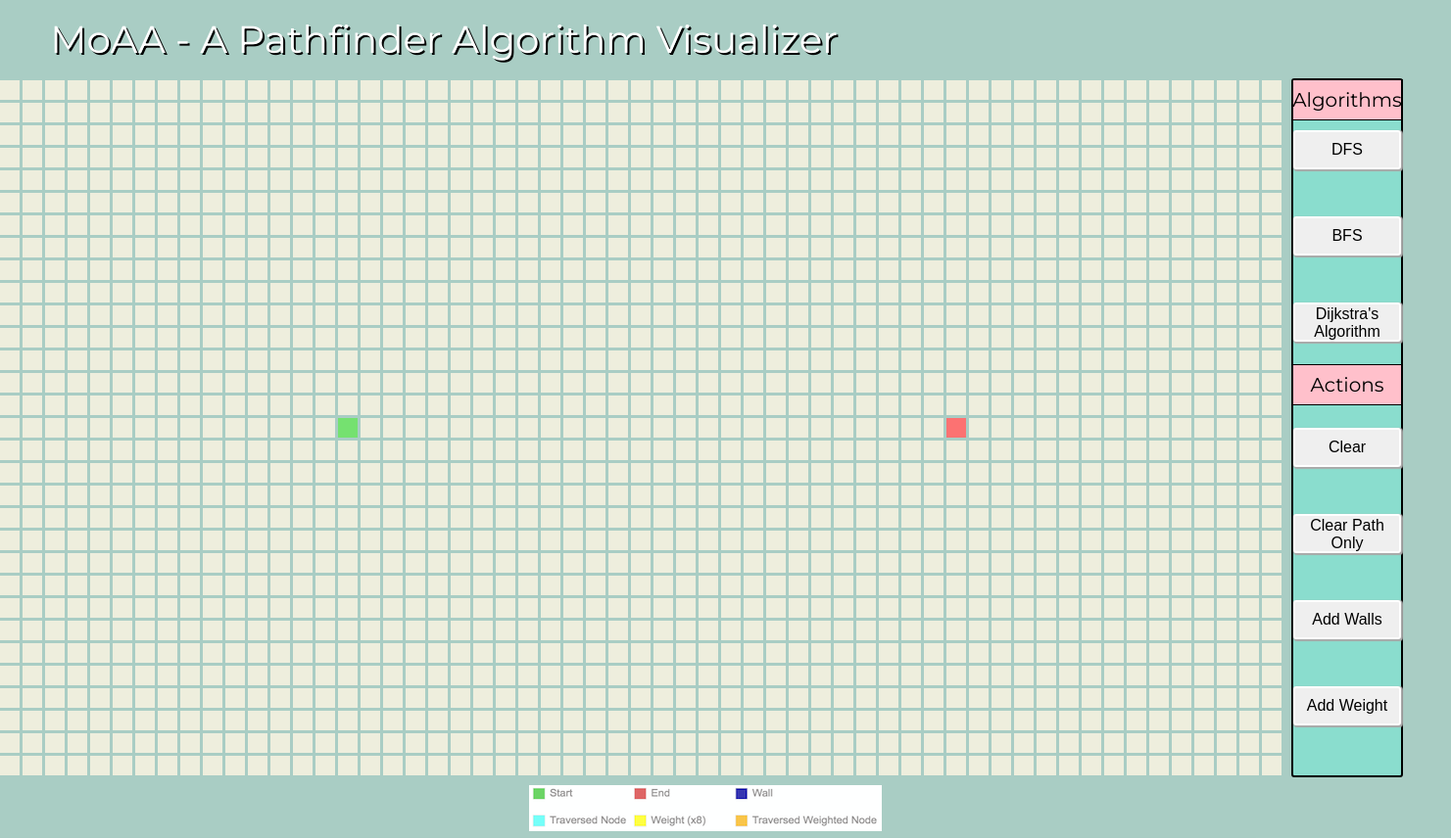
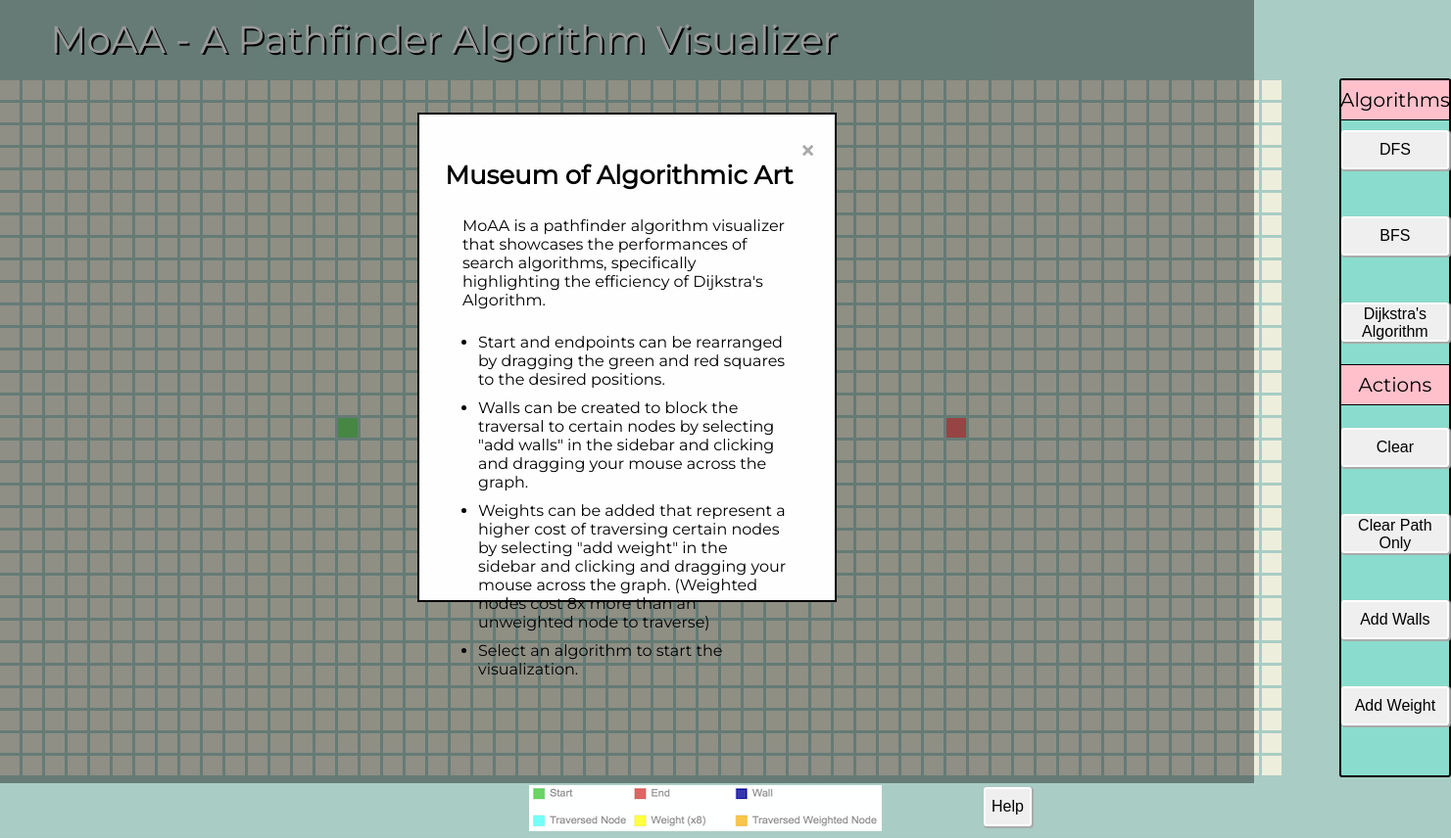
Before and after one commit to kevinktom/MoAA-Pathfinder-Algorithm-Visualizer-, a website built with webpack: page index.html in a window 1280 px wide. Shown: the top 856 px of the page at 98% size, 1481 px wide, since content can reach past the window. Built offline with nearby package versions, Linux system fonts and the light colour scheme.

Commit message:
added a modal

```diff
--- a/index.html
+++ b/index.html
@@ -22,10 +22,34 @@
 <body>
     <div id="header">MoAA - A Pathfinder Algorithm Visualizer</div>
     <div id="main">
+
+
+        <div id="myModal" class="modal">
+
+            <!-- Modal content -->
+            <div class="modal-content">
+                <span class="close">&times;</span>
+                <p id="modal-title">Museum of Algorithmic Art</p>
+                <p id="modal-description">MoAA is a pathfinder algorithm visualizer that showcases the performances of search algorithms, specifically highlighting the
+                efficiency of Dijkstra's Algorithm.</p>
+                <ul id="modal-ul">
+                    <li>Start and endpoints can be rearranged by dragging the green and red squares to the desired positions.</li>
+                    <li>Walls can be created to block the traversal to certain nodes by selecting "add walls" in the sidebar and clicking and
+                    dragging your mouse across the graph.</li>
+                    <li>Weights can be added that represent a higher cost of traversing certain nodes by selecting "add weight" in the sidebar
+                    and clicking and dragging your mouse across the graph. (Weighted nodes cost 8x more than an unweighted node to traverse)</li>
+                    <li>Select an algorithm to start the visualization.</li>
+                </ul>
+            </div>
+
+        </div>
+
         <div id="maindiv">
             <canvas id="app" width='1440' height= '730'></canvas>
             <img src="./app/assets/images/chart.png" id='legend'>
+
         </div>
+        <button id="myBtn">Help</button>
         <div id="sidepanel">
             <div id="sidepanelAlgo">Algorithms</div>
             <button id="dfs">DFS</button>
@@ -37,6 +61,7 @@
             <button id="addwalls">Add Walls</button>
             <button id="addweights">Add Weight</button>
         </div>
+
     </div>
     <div id="footer">
         <div id="links">
--- a/src/algorithms/dijkstras.js
+++ b/src/algorithms/dijkstras.js
@@ -112,7 +112,7 @@ function dijkstras(graph, source) {
             }
         }
     }
-    debugger
+    // debugger
     return { distance, previous };
 }
 
--- a/src/index.js
+++ b/src/index.js
@@ -343,4 +343,32 @@ function getMousePosition(canv, event){
         y: event.clientY - box.top
     };
 }
+
+var modal = document.getElementById("myModal");
+// debugger
+// Get the button that opens the modal
+var btn = document.getElementById("myBtn");
+
+// Get the <span> element that closes the modal
+var span = document.getElementsByClassName("close")[0];
+
+// When the user clicks on the button, open the modal
+btn.onclick = function () {
+    modal.style.display = "block";
+}
+
+// When the user clicks on <span> (x), close the modal
+span.onclick = function () {
+    modal.style.display = "none";
+}
+
+// When the user clicks anywhere outside of the modal, close it
+window.onclick = function (event) {
+    if (event.target == modal) {
+        modal.style.display = "none";
+    }
+}
+
+
+
 });
--- a/src/styles/index.scss
+++ b/src/styles/index.scss
@@ -139,3 +139,67 @@ button:focus {outline:0}
     opacity: 1;
     transition: opacity .75s ease;
 }
+
+
+.modal {
+  position: fixed;
+  z-index: 1;
+  left: 0;
+  top: 0;
+  width: 100%;
+  height: 100%;
+  overflow: auto;
+  background-color: rgb(0,0,0);
+  background-color: rgba(0,0,0,0.4);
+}
+
+
+.modal-content {
+  background-color: #fefefe;
+  margin: 9% auto;
+  padding: 20px;
+  border: 2px solid black;
+  width: 30%;
+  height: 57%;
+}
+
+.close {
+  color: #aaa;
+  float: right;
+  font-size: 28px;
+  font-weight: bold;
+}
+
+.close:hover,
+.close:focus {
+  color: black;
+  text-decoration: none;
+  cursor: pointer;
+}
+
+#myBtn {
+    position: relative;
+    top: 700px;
+    right: 436px;
+}
+
+#modal-title{
+    display: flex;
+    justify-content: center;
+    font-size: 26px;
+    font-weight: 1000;
+}
+#modal-description{
+    display: flex;
+    justify-content: center;
+    margin: 24px;
+}
+
+#modal-ul{
+    margin-right: 28px;
+}
+
+
+li{
+    margin-bottom: 10px;
+}
```
